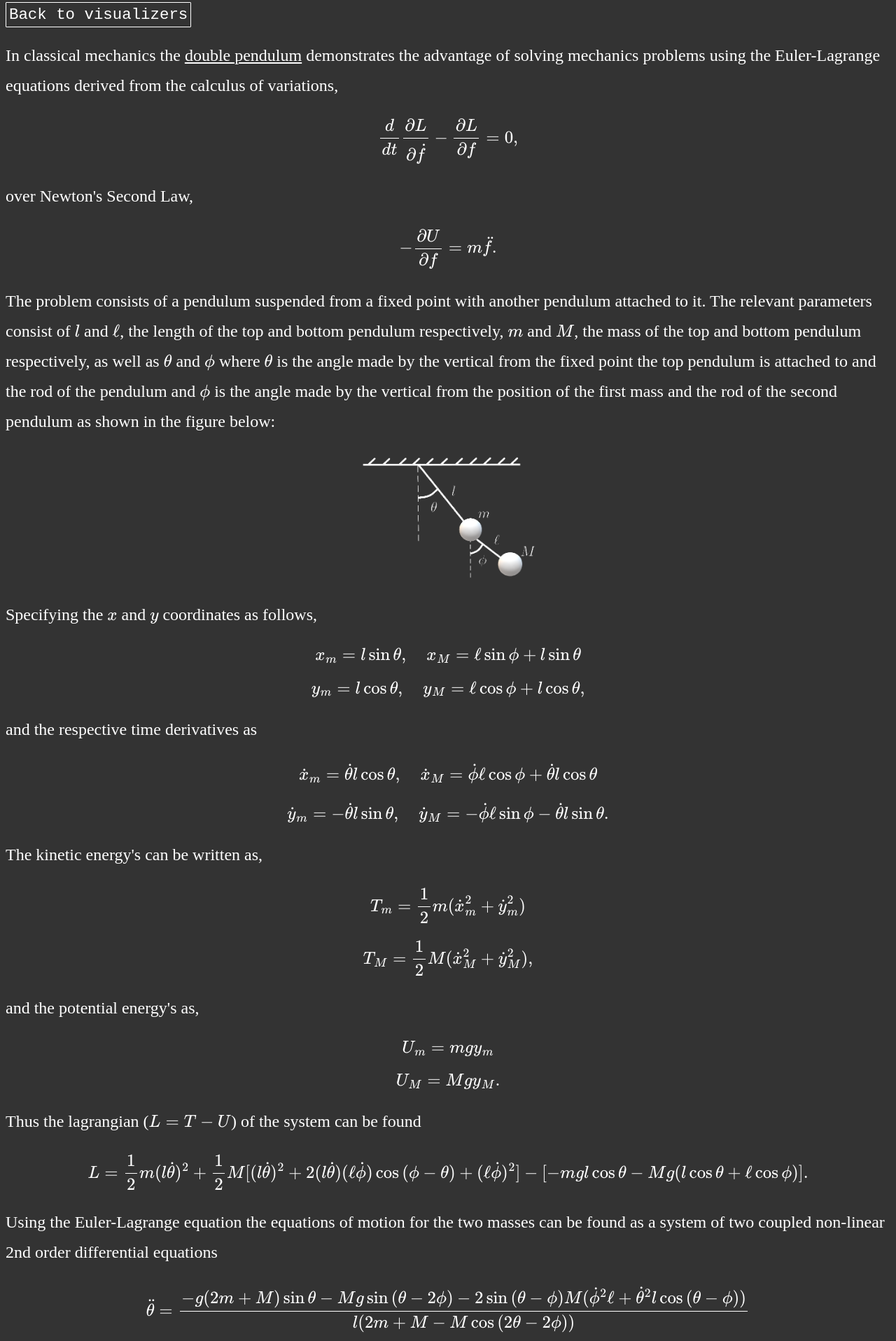
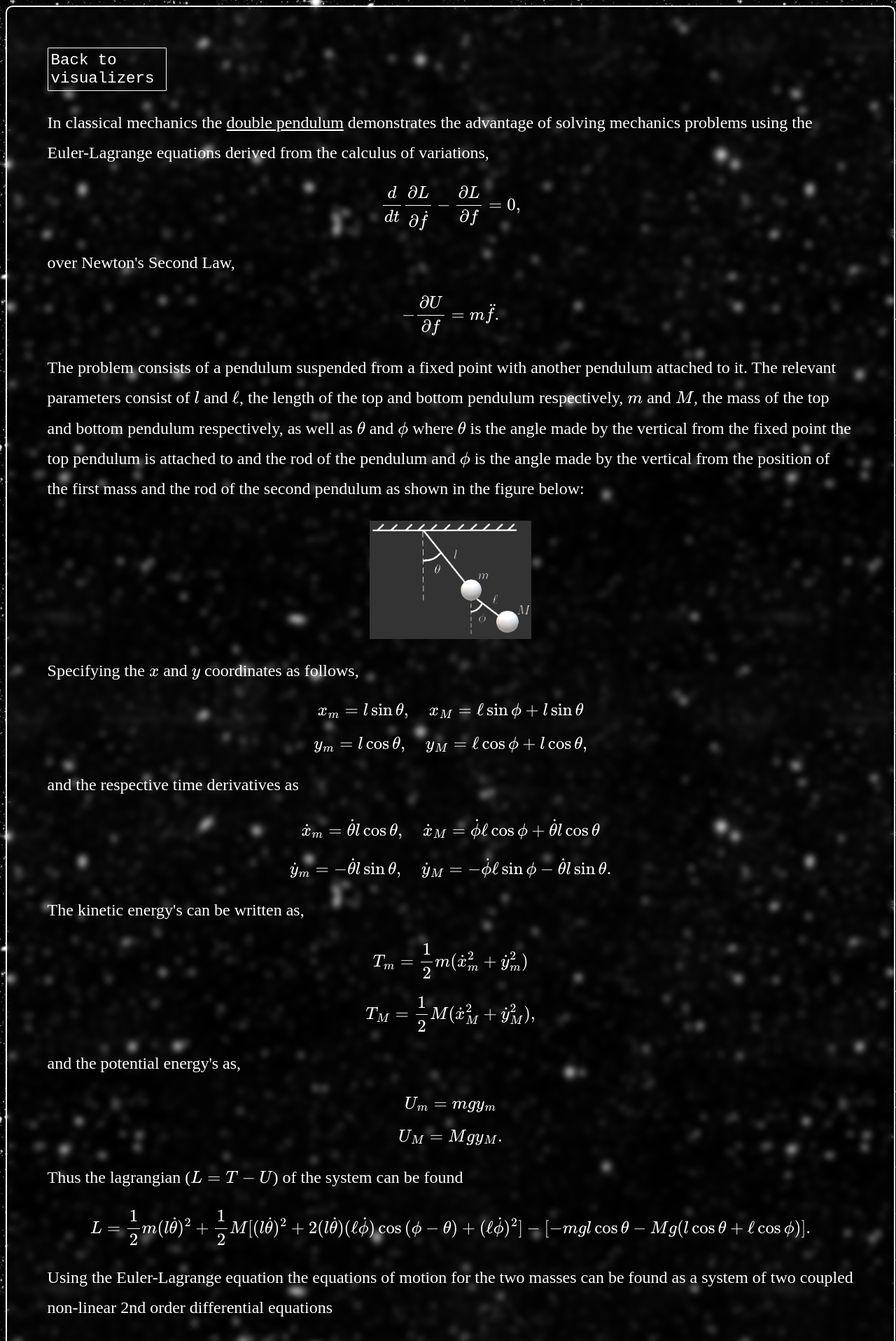
Before and after one commit to amanuelanteneh/website, a Flask app: page /Double-Pendulum in a window 1280 px wide. Shown: the top 1916 px of the page at 70% size. Run offline with Flask 2, Linux system fonts and the light colour scheme; some libraries are stand-ins or nearby versions.

Commit message:
make sims look nicer

```diff
--- a/templates/doublePendulum.html
+++ b/templates/doublePendulum.html
@@ -4,7 +4,7 @@
 
     <meta charset="UTF-8">
     <meta name="viewport" content="width=device-width, initial-scale=1, shrink-to-fit=no">
-
+    <!--<meta name="viewport" content="width=device-width, initial-scale=0.41, maximum-scale=1" />-->
     <title>Double Pendulum</title>
 
     <link rel="icon" href="{{ url_for('static', filename='img/doubleIcon.png') }}">
@@ -18,6 +18,9 @@
 
 </head>
 <style>
+body {
+    background-image: url("/static/img/image15.png");
+}
 img {
     width: 20%;
     margin-left: auto;
@@ -52,16 +55,27 @@ output {
         margin-left: 1rem;
         font-size: 2.5vmin;
 }
-
-
+body {
+    overflow: auto;
+    width: 90%;
+}
 .block { /* block class hold sections */
     display: flex;
     flex-direction: column;
+    border: 2px solid;
+    border-radius: 10px;
+    color: white;
+    backdrop-filter: blur(5px);
+    -webkit-backdrop-filter: blur(5px);
+    padding: 5%;
+    width: 100%;
+    overflow: auto;
 }
 
 .section { /* section class goes within block class divs */
     display: inline-flex;
     padding: 1rem;
+    width: 100%;
 }
 
 svg {
@@ -88,11 +102,10 @@ a {
 <font color="white"> <!-- For Dark mode -->
 <body lang=EN-US link=blue vlink="#954F72" style="background-color: #333333; margin:150;padding:0"> <!-- For Dark mode -->
 
-<a href="/#simulatePage" style="color:white; font-size: 2.8vmin; border-radius: 1px; border: 1px solid white; padding: 4px; text-decoration: none; font-family: 'Courier New', Courier, monospace;">
+<div class="block">
+<a href="/#simulatePage" style="width: 20vmin; color:white; font-size: 2.8vmin; border-radius: 1px; border: 1px solid white; padding: 4px; text-decoration: none; font-family: 'Courier New', Courier, monospace;">
     Back to visualizers</a> <!--For leaving document-->
-
-<div class="block">
-<p>
+    <p>
     In classical mechanics the <a href="https://en.wikipedia.org/wiki/Double_pendulum" target="_blank">double pendulum</a> demonstrates the advantage of solving mechanics problems using
     the Euler-Lagrange equations derived from the calculus of variations,
     \[{d \over dt} {\partial L \over \partial \dot{f}} - {\partial L \over \partial f} = 0 ,\]
@@ -138,10 +151,12 @@ a {
     <br>
     \[ \dot{w} = s \] <br>
     \[ \dot{s} = \frac{2\sin{(u - w)}(\dot{u}^2l(m + M) + g(m+ M)\cos{u} + \dot{w}^2 \ell M\cos{(u - w)}) }{\ell(2m + M - M\cos{(2u - 2w)})} .\]
-    <br>We can now use the 4th order Runge-Kutta method to evaluate the system of ODE's: <br><br>
-</p>
+
 </div>
 <div class="block">
+    <p><br>We can now use the 4th order Runge-Kutta method to evaluate the system of ODE's: <br></p>
+</p>
+
     <div class="section">
         <button type="button" id="pauseButton1">Play</button>
         <button type="button" id="resetButton1">Reset</button>
```
